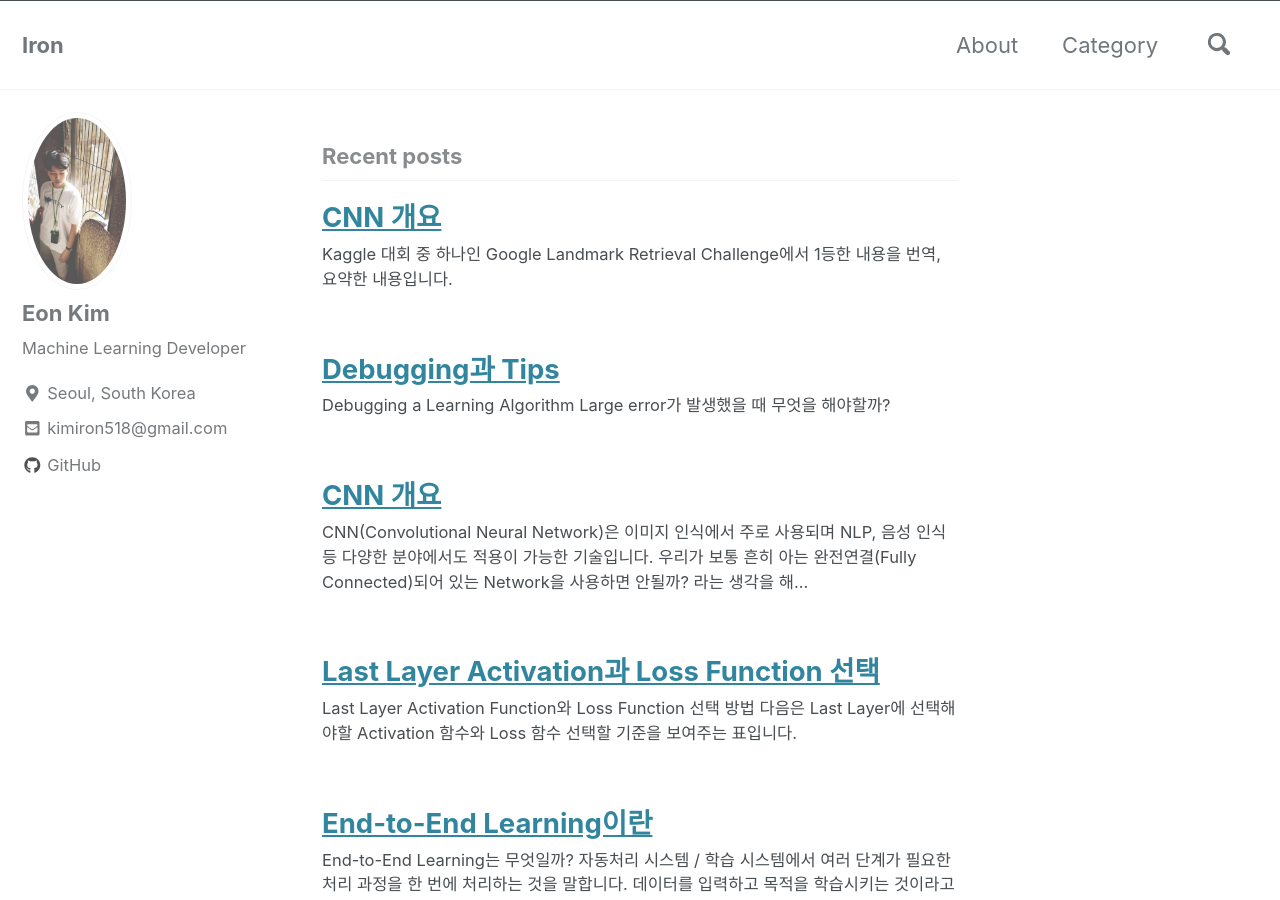
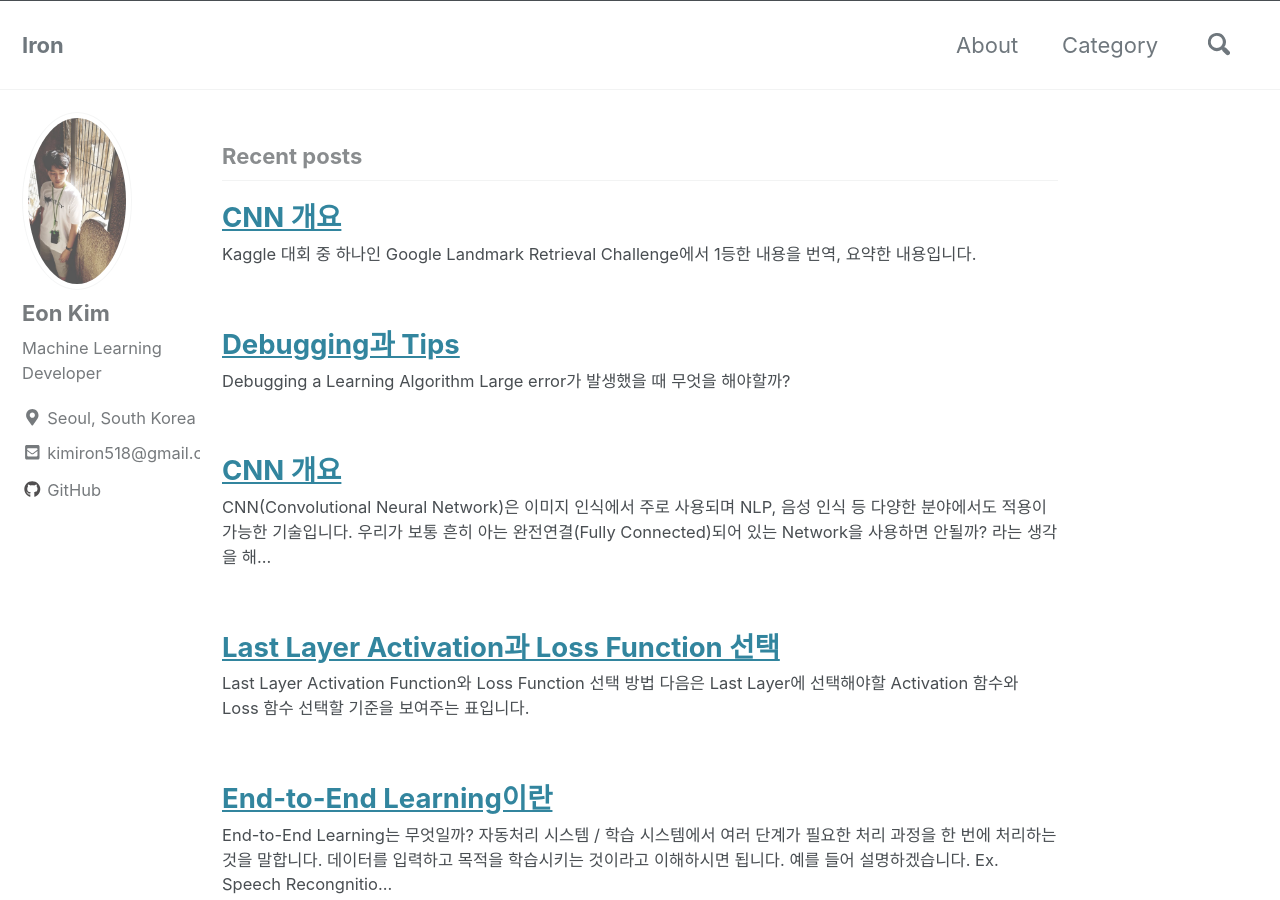
Before and after one commit to thisisiron/thisisiron.github.io, a Jekyll site: the page built from index.html, in a window 1280 px wide and 900 px high. Built offline with Jekyll 4.4.1, drawn with Linux system fonts in a browser that asks for light colours; cached includes are drawn as plain includes; nearby versions of some CDN libraries; the list of posts is cut into pages by our own code.

Commit message:
update padding val

```diff
--- a/_sass/minimal-mistakes/_page.scss
+++ b/_sass/minimal-mistakes/_page.scss
@@ -28,7 +28,7 @@
 
   @include breakpoint($x-large) {
     width: calc(100% - #{$right-sidebar-width});
-    padding-right: 200px;
+    padding-right: $right-sidebar-width;
   }
 
   .page__inner-wrap {
--- a/_sass/minimal-mistakes/_variables.scss
+++ b/_sass/minimal-mistakes/_variables.scss
@@ -142,7 +142,7 @@
    ========================================================================== */
 
 $right-sidebar-width-narrow: 200px !default;
-$right-sidebar-width: 300px !default;
+$right-sidebar-width: 200px !default;
 $right-sidebar-width-wide: 400px !default;
 
 /*
```
